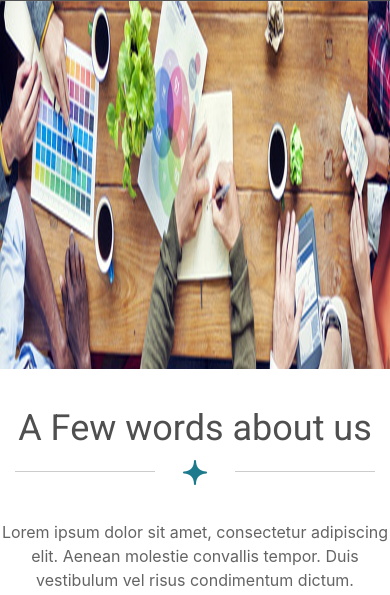
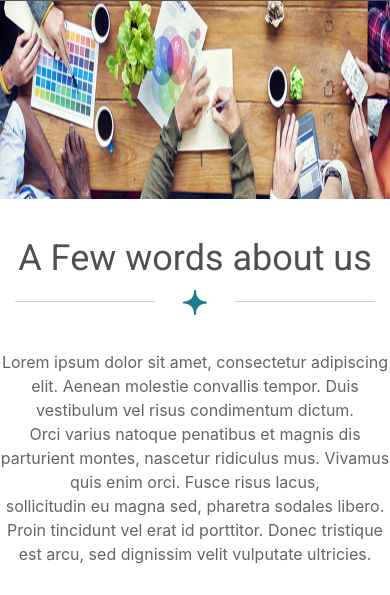
Before and after one commit to Harsh-Korat/Harsh-Korat, a PHP site: page /about.html in a window 390 px wide. Shown: the part 63-658 px from the top of the page. Run offline with PHP 8.4, Linux system fonts and the light colour scheme; some libraries are stand-ins or nearby versions.

Commit message:
Update about.css

```diff
--- a/HTML/About/about.css
+++ b/HTML/About/about.css
@@ -462,3 +462,18 @@ height:500px;
 height:370px;
 }
 }
+@media screen and (max-width:1200px) {
+.top-img img{
+height:300px;
+}
+}
+@media screen and (max-width:780px) {
+.top-img img{
+height:250px;
+}
+}
+@media screen and (max-width:680px) {
+.top-img img{
+height:200px;
+}
+}
```
